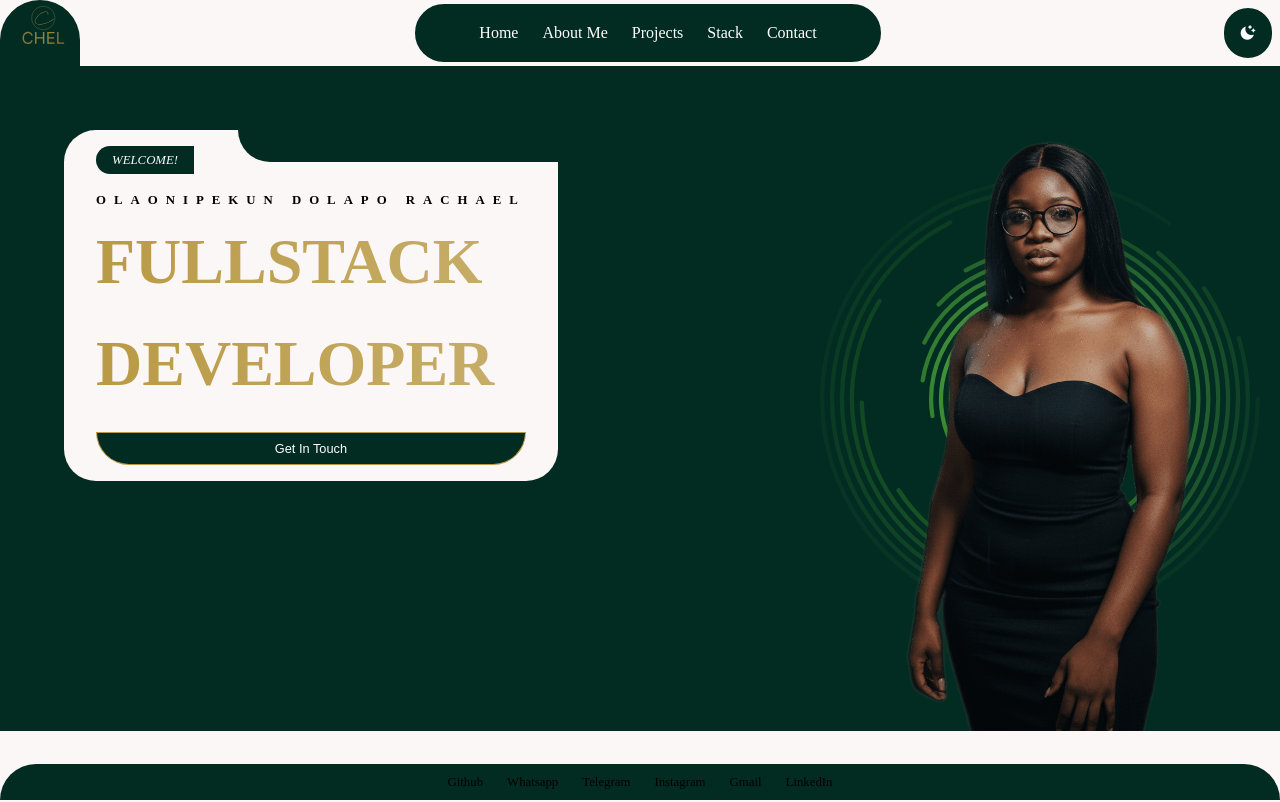
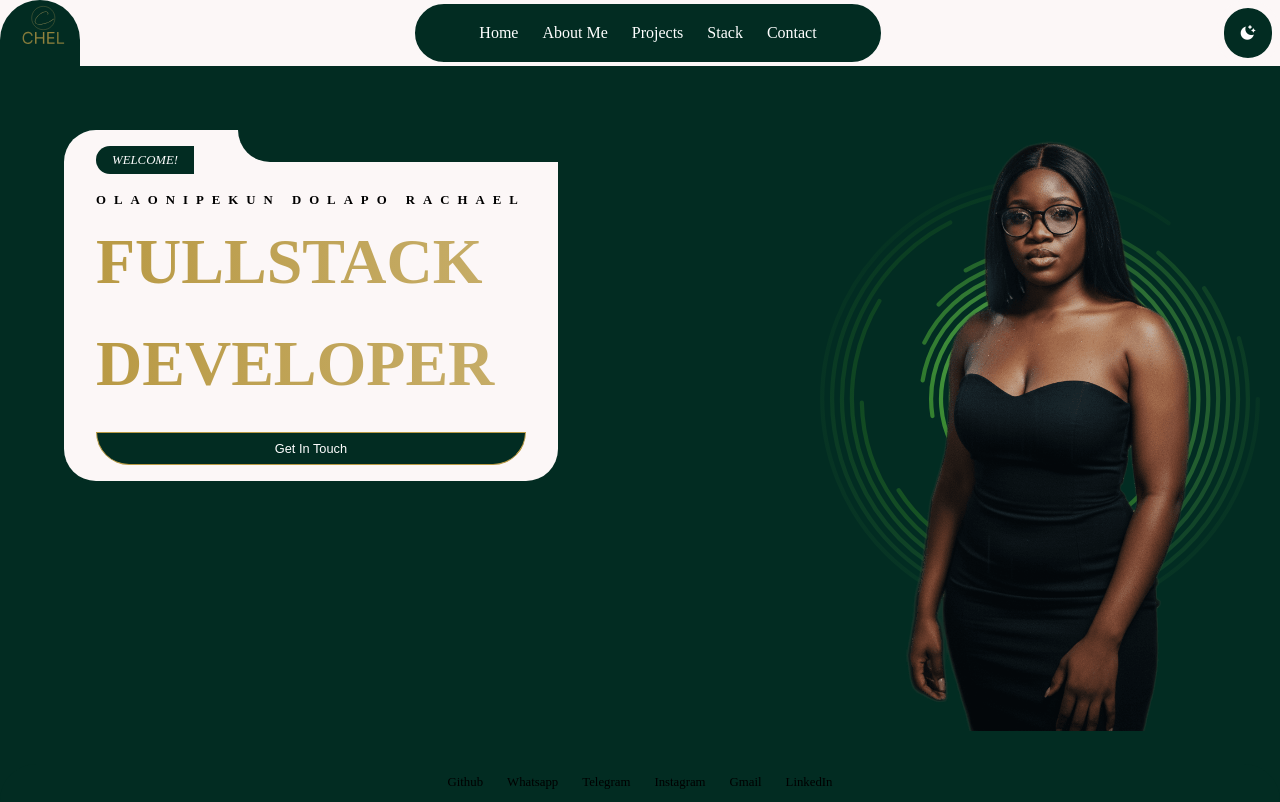
Before and after one commit to Lovethrech/my-main-portfolio, a Vue app: page / in a window 1280 px wide. Shown: the top 802 px of the page. Built offline with nearby package versions, Linux system fonts and the light colour scheme.

Commit message:
working on the footer components.

```diff
--- a/src/assets/main.css
+++ b/src/assets/main.css
@@ -6,6 +6,10 @@ a, .link{
 }
 .bold-text{
   font-weight:600;
+}
+main{
+  background-color: var(--general-components-bg-color);
+  min-height: 86vh;
 }
 
 .general-bg-color-theme-default-text-white{
```
